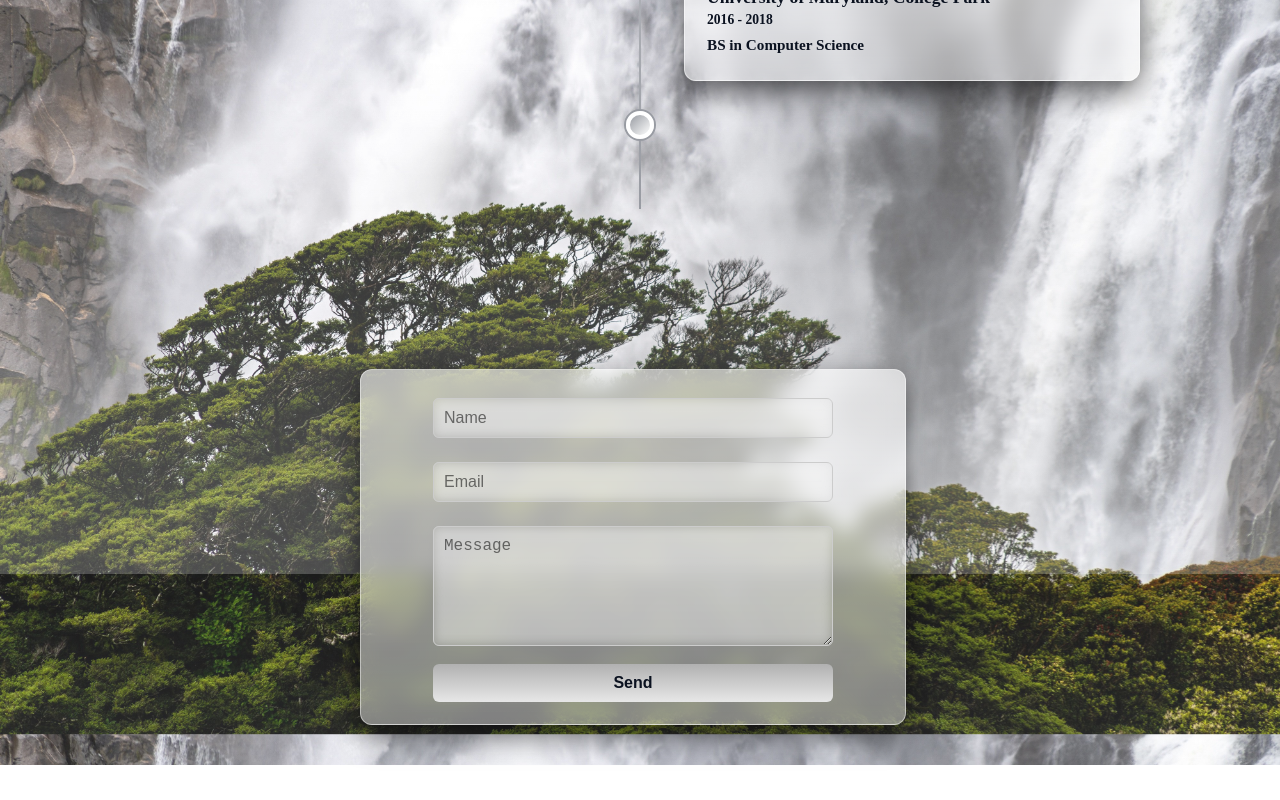
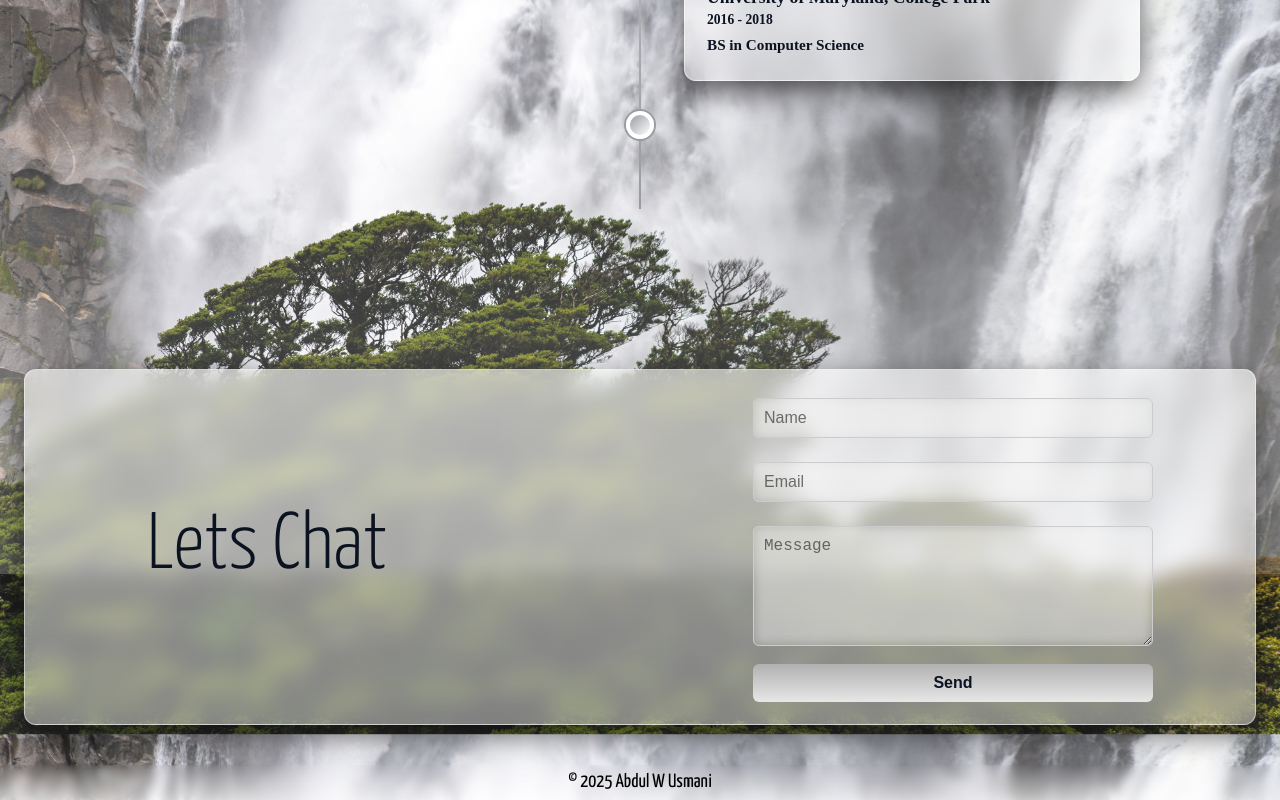
Before and after one commit to awusmani/awusmani.github.io, a React (Vite) app: page / in a window 1280 px wide. Shown: the part 1826-2626 px from the top of the page. Before the commit the page ends 2591 px from the top, so only its background shows below. Built offline with nearby package versions, Linux system fonts and the light colour scheme.

Commit message:
-contact section lets chat text -about me better width -added footer back in

```diff
--- a/src/App.jsx
+++ b/src/App.jsx
@@ -5,6 +5,7 @@ import Contact from './components/Contact';
 import Header from './components/Header';
 import Experience from './components/Experience';
 import Home from './components/Home';
+import Footer from './components/Footer';
 
 export default function App() {
 
@@ -29,6 +30,8 @@ export default function App() {
           <Contact />
         </section>
       </main>
+
+      <Footer />
     </div>
   );
 }
--- a/src/components/Contact.jsx
+++ b/src/components/Contact.jsx
@@ -36,6 +36,8 @@ export default function Contact() {
 
   return (
     <div className="contact-card frosted-card">
+      <h2>Lets Chat</h2>
+
       <form className="contact-form" onSubmit={sendEmail}>
         <input
           type="text"
--- a/src/components/Footer.jsx
+++ b/src/components/Footer.jsx
@@ -3,24 +3,11 @@ import '../styles/footer.css';
 export default function Footer() {
   return (
     <footer className="footer">
-      <p>
-        &copy; {new Date().getFullYear()} Abdul Wasay Usmani{' '}
-        <a
-          href="https://www.linkedin.com/in/your-linkedin/"
-          target="_blank"
-          rel="noopener noreferrer"
-        >
-          LinkedIn
-        </a>
-
-        <a
-          href="https://github.com/awusmani"
-          target="_blank"
-          rel="noopener noreferrer"
-        >
-          Github
-        </a>
-      </p>
+      <div className="footer-left" aria-hidden>
+      </div>
+      <div className="footer-center">
+        &copy; {new Date().getFullYear()} Abdul W Usmani{' '}
+      </div>
     </footer>
   );
 }
--- a/src/components/Home.jsx
+++ b/src/components/Home.jsx
@@ -4,64 +4,64 @@ import "../styles/home.css";
 export default function Home() {
   return (
     <section className="home">
-      <div class="overlay"></div>
+      <div className="overlay"></div>
 
-      <div class="nametext">
-        <div class="wrapper">
-          <div id="A" class="letter">A</div>
-          <div class="shadow">A</div>
+      <div className="nametext">
+        <div className="wrapper">
+          <div id="A" className="letter">A</div>
+          <div className="shadow">A</div>
         </div>
-        <div class="wrapper">
-          <div id="B" class="letter">B</div>
-          <div class="shadow">B</div>
+        <div className="wrapper">
+          <div id="B" className="letter">B</div>
+          <div className="shadow">B</div>
         </div>
-        <div class="wrapper">
-          <div id="D" class="letter">D</div>
-          <div class="shadow">D</div>
+        <div className="wrapper">
+          <div id="D" className="letter">D</div>
+          <div className="shadow">D</div>
         </div>
-        <div class="wrapper">
-          <div id="U" class="letter">U</div>
-          <div class="shadow">U</div>
+        <div className="wrapper">
+          <div id="U" className="letter">U</div>
+          <div className="shadow">U</div>
         </div>
-        <div class="wrapper">
-          <div id="L" class="letter">L</div>
-          <div class="shadow">L</div>
+        <div className="wrapper">
+          <div id="L" className="letter">L</div>
+          <div className="shadow">L</div>
         </div>
-        <div class="wrapper">
-          <div id="space" class="letter"></div>
-          <div class="shadow"> </div>
+        <div className="wrapper">
+          <div id="space" className="letter"></div>
+          <div className="shadow"> </div>
         </div>
-        <div class="wrapper">
-          <div id="W" class="letter">W</div>
-          <div class="shadow">W</div>
+        <div className="wrapper">
+          <div id="W" className="letter">W</div>
+          <div className="shadow">W</div>
         </div>
-        <div class="wrapper">
-          <div id="space" class="letter"></div>
-          <div class="shadow"> </div>
+        <div className="wrapper">
+          <div id="space" className="letter"></div>
+          <div className="shadow"> </div>
         </div>
-        <div class="wrapper">
-          <div id="Utwo" class="letter">U</div>
-          <div class="shadow">U</div>
+        <div className="wrapper">
+          <div id="Utwo" className="letter">U</div>
+          <div className="shadow">U</div>
         </div>
-        <div class="wrapper">
-          <div id="S" class="letter">S</div>
-          <div class="shadow">S</div>
+        <div className="wrapper">
+          <div id="S" className="letter">S</div>
+          <div className="shadow">S</div>
         </div>
-        <div class="wrapper">
-          <div id="M" class="letter">M</div>
-          <div class="shadow">M</div>
+        <div className="wrapper">
+          <div id="M" className="letter">M</div>
+          <div className="shadow">M</div>
         </div>
-        <div class="wrapper">
-          <div id="Atwo" class="letter">A</div>
-          <div class="shadow">A</div>
+        <div className="wrapper">
+          <div id="Atwo" className="letter">A</div>
+          <div className="shadow">A</div>
         </div>
-        <div class="wrapper">
-          <div id="N" class="letter">N</div>
-          <div class="shadow">N</div>
+        <div className="wrapper">
+          <div id="N" className="letter">N</div>
+          <div className="shadow">N</div>
         </div>
-        <div class="wrapper">
-          <div id="I" class="letter">I</div>
-          <div class="shadow">I</div>
+        <div className="wrapper">
+          <div id="I" className="letter">I</div>
+          <div className="shadow">I</div>
         </div>
       </div>
     </section>
--- a/src/styles/contact.css
+++ b/src/styles/contact.css
@@ -2,8 +2,9 @@
   display: flex;
   flex-direction: column;
   gap: 12px;
-  max-width: 400px;
-  margin: 0 auto;
+  width: 25rem;
+  margin: auto 5rem auto auto;
+
 }
 
 .contact-form input,
@@ -25,9 +26,18 @@
 }
 
 .contact-card { /* wrapper around form (semantic) */
+  display: grid;
+  grid-template-columns: 1fr auto;
   padding: 8px;
-  margin: auto 350px auto auto;
-  max-width: 500px;
+  margin: auto;
+  max-width: 1200px;
+}
+
+.contact-card h2 {
+  font-family: "Yanone Kaffeesatz";
+  font-weight: 300;
+  font-size: 500%;
+  margin: auto auto auto 100px;
 }
 
 /* textarea-specific: only allow vertical resizing and prevent horizontal growth */
--- a/src/styles/footer.css
+++ b/src/styles/footer.css
@@ -1,17 +1,34 @@
 .footer {
-  text-align: center;
-  padding: 20px;
-  margin-top: 40px;
-  background-color: #f5f5f5;
-  border-top: 1px solid #ddd;
-  font-size: 0.9rem;
+  position: sticky;
+  top: 0;
+  z-index: 1000;
+  display: grid;
+  grid-template-columns: minmax(120px, max-content) 1fr minmax(120px, max-content);
+  align-items: center;
+  gap: 12px;
+  padding: 8px 14px;
+  background: linear-gradient(to top, rgba(255, 255, 255, 0.65), rgba(255, 255, 255, 0));
+  backdrop-filter: blur(4px) saturate(1.05);
+  -webkit-backdrop-filter: blur(4px) saturate(1.05);
+  color: black;
 }
 
-.footer a {
-  color: #4a90e2;
-  text-decoration: none;
+@media (prefers-color-scheme: dark) {
+  .footer {
+    color: white;
+    background: linear-gradient(to top, rgba(8, 10, 14, 0.440), rgba(8, 10, 14, 0));
+  }
 }
 
-.footer a:hover {
-  text-decoration: underline;
+.footer-left { display: flex; align-items: center; justify-content: flex-start; }
+.footer-center {
+  justify-self: center;
+  display: flex;
+  justify-content: center;
+  font-family: "Yanone Kaffeesatz";
+  font-weight: 400;
+  font-size: 1.2rem;
 }
+.footer-right { display: flex; align-items: center; justify-content: flex-end; gap: 12px; }
+
+img { width: 2rem; height: auto; }
--- a/src/styles/header.css
+++ b/src/styles/header.css
@@ -22,4 +22,4 @@
 .header-center { justify-self: center; display: flex; justify-content: center; }
 .header-right { display: flex; align-items: center; justify-content: flex-end; gap: 12px; }
 
-img { width: 30px; height: auto; }
+img { width: 2rem; height: auto; }
--- a/src/styles/home.css
+++ b/src/styles/home.css
@@ -24,7 +24,6 @@
 		padding-right: 20px;
 		padding-top: 20px;
 		.letter {
-			transition: ease-out 1s;
 			transform: translateY(40%);
 		}
 		.shadow {
```
Lines whose indentation alone changed are shown as unchanged.
